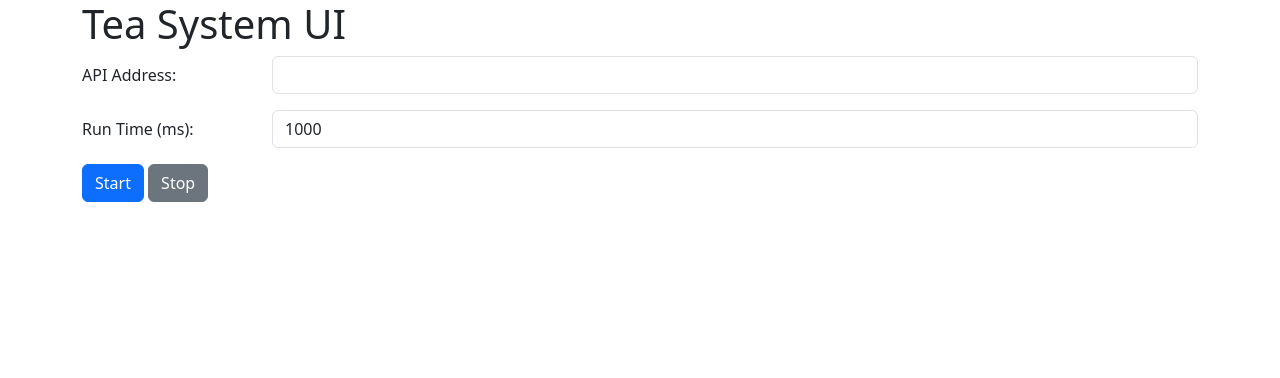
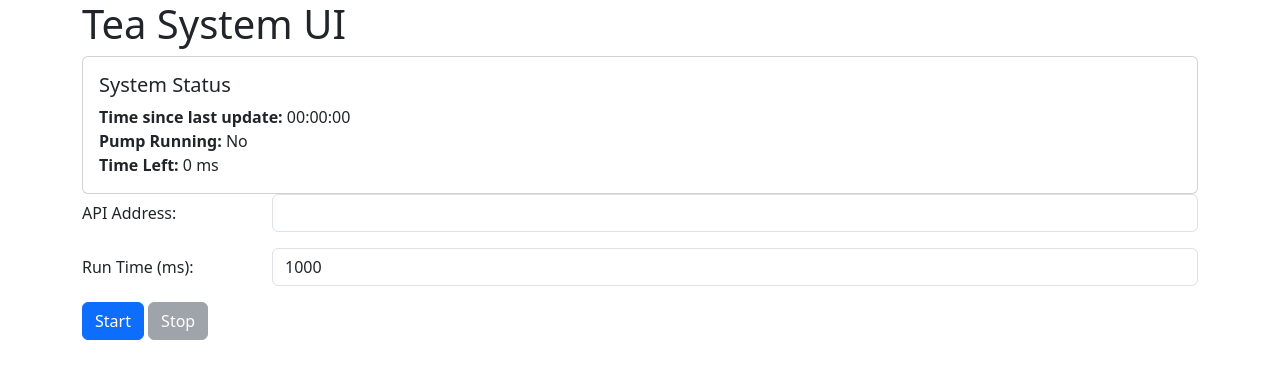
Before and after one commit to psmgeelen/projecttea, a React (Create React App) app in the folder ui/: page / in a window 1280 px wide. Shown: the top 378 px of the page. Built offline with nearby package versions, Linux system fonts and the light colour scheme.

Commit message:
basic system status area

```diff
--- a/ui/src/App.js
+++ b/ui/src/App.js
@@ -6,19 +6,39 @@ import NotificationsArea from './components/NotificationsArea.js';
 import APIAddressField from './components/APIAddressField';
 import PourTimeField from './components/PourTimeField';
 import SystemControls from './components/SystemControls';
+import SystemStatusArea from './components/SystemStatusArea';
+
+// TODO: Replace this with a real system status
+//       replace "water threshold" with "waterThreshold"
+//       replace "time left" with "timeLeft"
+//       add field "updated"
+const systemStatus = {
+  waterThreshold: 1234,
+  pump: {
+    running: false,
+    timeLeft: 0,
+  },
+  updated: new Date(),
+};
 
 function App() {
   const [pourTime, setPourTime] = useState(1000);
-
+  // TODO: Add a fake countdown timer of timeLeft
   return (
     <Container className="App">
       <h1>Tea System UI</h1>
+      <SystemStatusArea status={systemStatus} />
+
       <Form>
         <APIAddressField />
-        <PourTimeField onChange={setPourTime} min={100} max={10000} />
+        {(null === systemStatus) ? null : (
+          <>
+            <PourTimeField onChange={setPourTime} min={100} max={systemStatus.waterThreshold} />
+            <SystemControls pouringTime={pourTime} systemStatus={systemStatus} />
+          </>
+        )}
+      </Form>
 
-        <SystemControls pouringTime={pourTime} />
-      </Form>
       <div className="spacer my-3" />
       <NotificationsArea />
     </Container>
--- a/ui/src/components/SystemControls.js
+++ b/ui/src/components/SystemControls.js
@@ -4,7 +4,7 @@ import { Button } from 'react-bootstrap';
 import { useWaterPumpAPI } from '../contexts/WaterPumpAPIContext';
 import { useNotificationsSystem } from '../contexts/NotificationsContext.js';
 
-function SystemControls({ pouringTime }) {
+function SystemControls({ pouringTime, systemStatus }) {
   const waterPump = useWaterPumpAPI().API;
   const NotificationsSystem = useNotificationsSystem();
 
@@ -26,12 +26,13 @@ function SystemControls({ pouringTime }) {
     }
   };
 
+  const isRunning = systemStatus.pump.running;
   return (
     <>
-      <Button variant="primary" onClick={handleStart}>
+      <Button variant="primary" onClick={handleStart} disabled={isRunning}>
         Start
       </Button>{' '}
-      <Button variant="secondary" onClick={handleStop}>
+      <Button variant="secondary" onClick={handleStop} disabled={!isRunning}>
         Stop
       </Button>
     </>
--- /dev/null
+++ b/ui/src/components/SystemStatusArea.js
@@ -0,0 +1,38 @@
+import React from 'react';
+import { Card } from 'react-bootstrap';
+
+// TODO: Update time since last update every second,
+//       currently it only updates when the status changes
+function _systemStatus(status) {
+  if (null === status) {
+    return (<b>Not connected</b>);
+  }
+
+  const pump = status.pump;
+  // TODO: check is this is a valid way to get the time since last update
+  const now = new Date();
+  const diff = now - status.updated;
+  const diffString = new Date(diff).toISOString().substr(11, 8);
+  return (
+    <>
+      <strong>Time since last update:</strong> {diffString}<br />
+      <strong>Pump Running:</strong> {pump.running ? "Yes" : "No"}<br />
+      <strong>Time Left:</strong> {pump.timeLeft} ms
+    </>
+  );
+}
+
+function SystemStatusArea({ status }) {
+  return (
+    <Card>
+      <Card.Body>
+        <Card.Title>System Status</Card.Title>
+        <Card.Text>
+          {_systemStatus(status)}
+        </Card.Text>
+      </Card.Body>
+    </Card>
+  );
+}
+
+export default SystemStatusArea;
```
